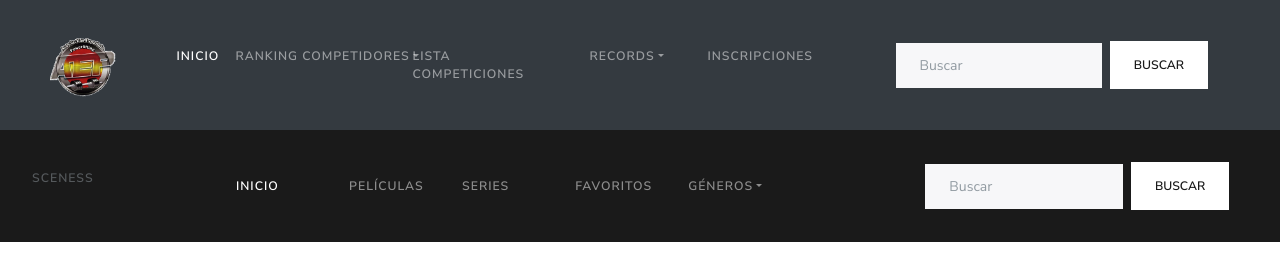
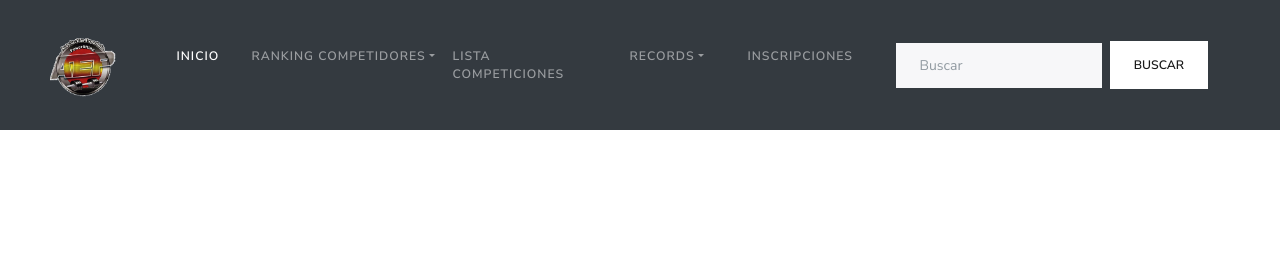
Before and after one commit to Alfonsogallardo7/Proyecto-final-1-DAM, a plain HTML site: page Proyecto final/index.html in a window 1280 px wide. Drawn offline with nearby package versions, Linux system fonts and the light colour scheme.

Commit message:
Menú mejorado pero sin terminar

```diff
--- a/Proyecto final/index.html
+++ b/Proyecto final/index.html
@@ -22,12 +22,12 @@
 
       <div class="collapse navbar-collapse" id="navbarColor02">
         <ul class="col-xl-8 navbar-nav mr-auto flex-row flex-wrap text-justify">
-        <li class="nav-item active col-5 col-xl-1 mr-0 pl-1">
+        <li class="nav-item active col-5 col-xl-1 mr-3 pl-1">
           <a class="nav-link" href="../apartados/Principal.html">Inicio
             <span class="sr-only">(current)</span>
           </a>
         </li>
-        <li class="nav-item col-4 col-xl-3 mr-0 pl-1 ">
+        <li class="nav-item col-4 col-xl-3 mr-4 pl-1 ">
           <a class="nav-link dropdown-toggle" data-toggle="dropdown" href="#" role="button" aria-haspopup="true" aria-expanded="false">Ranking Competidores</a>
           <div class="dropdown-menu">
             <a class="dropdown-item" href="#">Acción</a>
@@ -40,7 +40,7 @@
             <a class="dropdown-item" href="#">Romance</a>
           </div>
         </li>
-        <li class="nav-item col-7 col-xl-3 mr-0 pl-1">
+        <li class="nav-item col-8 col-xl-3 mr-0 pl-1 ">
           <a class="nav-link" href="#">Lista Competiciones</a>
         </li>
         <li class="nav-item dropdown col-4 col-xl-2 mr-0 pl-1">
@@ -69,7 +69,7 @@
   </nav>
 
 
-  <nav class="navbar navbar-expand-lg navbar-dark bg-primary mb-0">
+<!--<nav class="navbar navbar-expand-lg navbar-dark bg-primary mb-0">
     <p class="p-1 pl-3 col-12 col-xl-2"><span class="rojo">S</span><span class="amarillo">C</span><span class="azul">E</span><span class="rosa">N</span><span class="celeste">E</span><span class="rojo">S</span><span class="amarillo">S</span></p>
     <button class="navbar-toggler" type="button" data-toggle="collapse" data-target="#navbarColor01"
       aria-controls="navbarColor02" aria-expanded="false" aria-label="Toggle navigation">
@@ -111,7 +111,7 @@
         <button class="btn btn-secondary my-2" type="submit">Buscar</button>
       </form>
     </div>
-  </nav>
+  </nav>-->
 
 
 </body>
```
